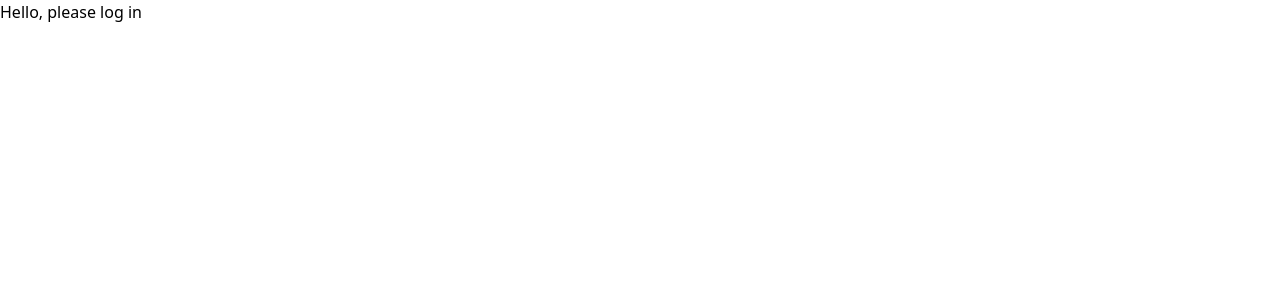
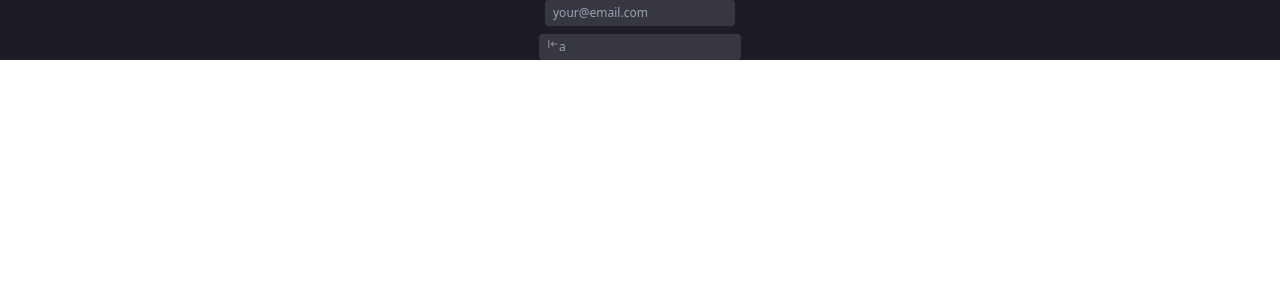
Before and after one commit to pswu11/camp10-midterm, a React (Vite) app: page /login in a window 1280 px wide. Shown: the top 300 px of the page. Built offline with nearby package versions, Linux system fonts and the light colour scheme.

Commit message:
"styling trick - label is container"

```diff
--- a/src/components/Input.tsx
+++ b/src/components/Input.tsx
@@ -1,34 +1,27 @@
 import React from 'react';
-import { cn } from '../lib/utils';
 
 type Input = React.InputHTMLAttributes<HTMLInputElement>;
 
 interface InputProps extends Input {
-  label: string;
-  id: string;
-  variant?: 'login' | 'search';
+  icon?: JSX.Element;
 }
 
-export function Input({
-  variant = 'login',
-  className,
-  id,
-  ...props
-}: InputProps) {
-  const styles: Record<typeof variant, string> = {
-    login: 'rounded bg-dark-light text-white',
-    search: 'rounded-full bg-red',
-  };
-
+export function Input({ icon, ...props }: InputProps) {
   return (
-    <label htmlFor={id} className="border-dark-light">
-      <span className="text-white">{label}:asdasd</span>
-      <input
-        className={cn('flex items-center', styles[variant], className)}
-        id={id}
-        name={id}
-        {...props}
-      />
-    </label>
+    <>
+      <label
+        htmlFor={props.id}
+        className="flex bg-dark-light px-2 py-1 rounded text-s outline-none focus:outline-white-dimmed"
+      >
+        <span className="text-white-dimmed align-middle">{icon}</span>
+        <input
+          id={props.id}
+          name={props.id}
+          placeholder={props.placeholder}
+          className="bg-dark-light"
+          {...props}
+        />
+      </label>
+    </>
   );
 }
--- a/src/pages/Login.tsx
+++ b/src/pages/Login.tsx
@@ -1,3 +1,32 @@
+import { useState } from 'react';
+import { Input } from '../components/Input';
+import { HiLogin } from 'react-icons/hi';
+
 export function Login() {
-  return <p>Hello, please log in</p>;
+  const [userData, setUserData] = useState({
+    username: '',
+    password: '',
+  });
+
+  const { username, password } = userData;
+
+  const changeHandler = e => {
+    setUserData({ ...userData, [e.target.name]: [e.target.value] });
+  };
+
+  return (
+    <form className="flex flex-col items-center justify-center gap-2 bg-dark">
+      <Input
+        placeholder="your@email.com"
+        value={username}
+        onChange={changeHandler}
+      />
+      <Input
+        placeholder="a"
+        icon={<HiLogin />}
+        value={password}
+        onChange={changeHandler}
+      />
+    </form>
+  );
 }
```
